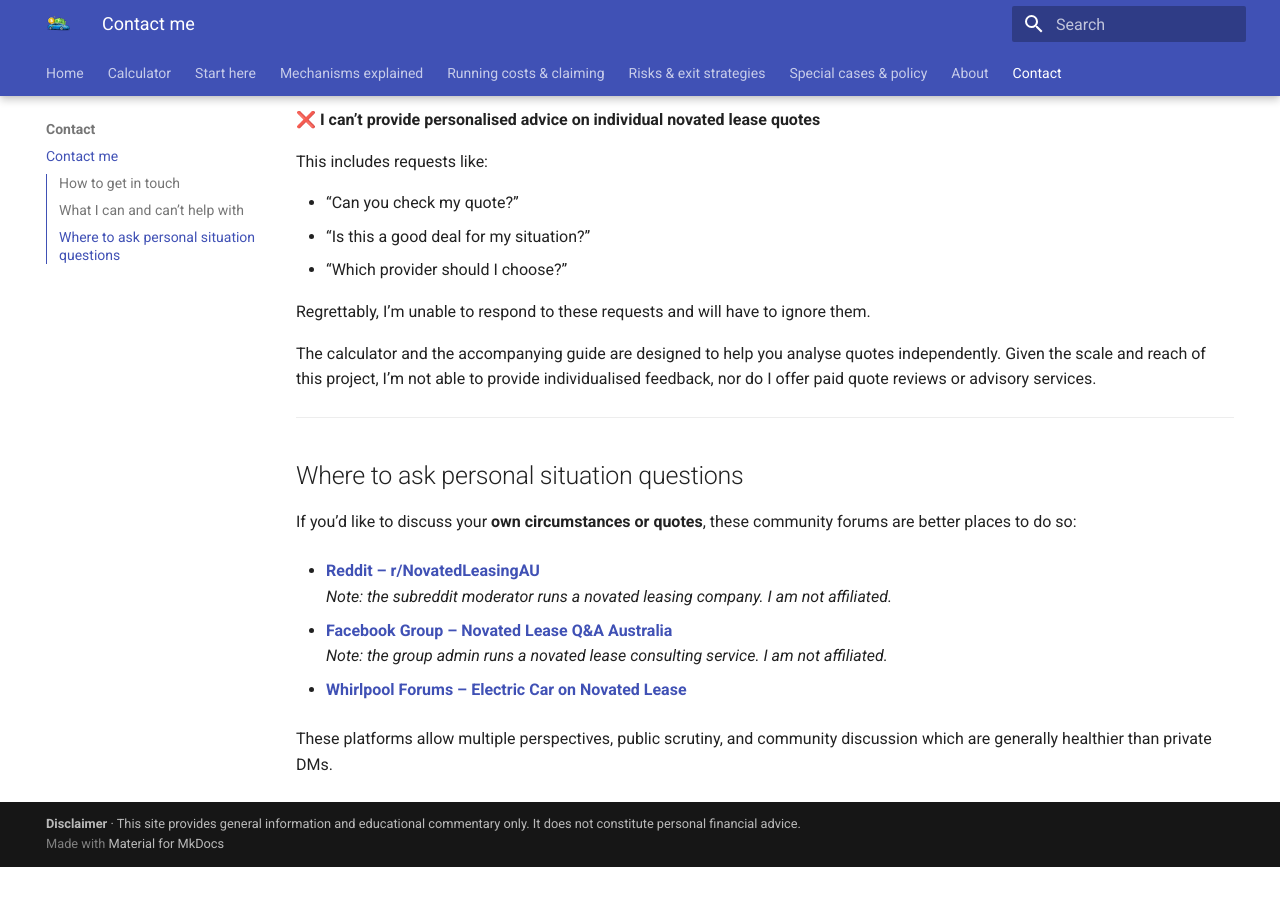
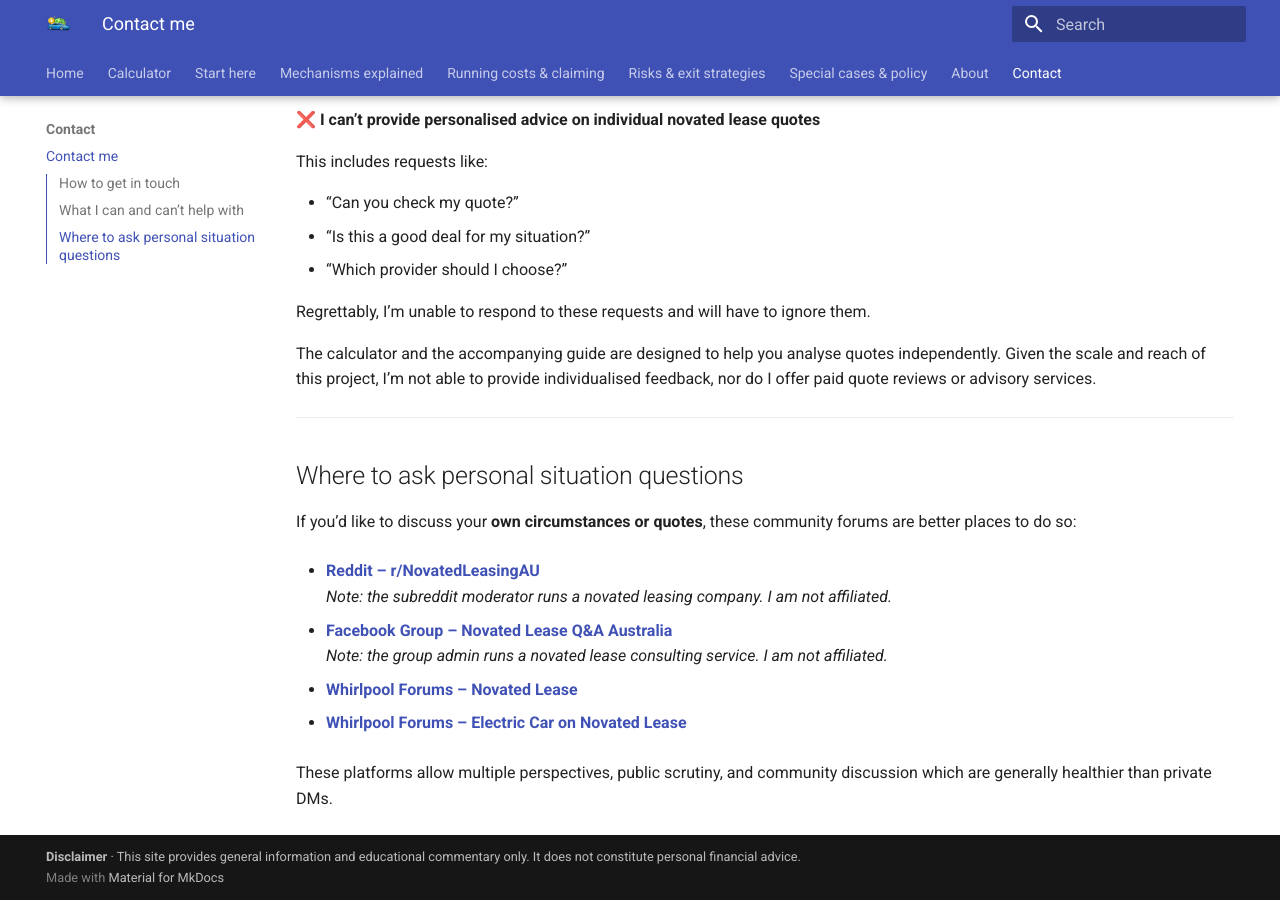
Before and after one commit to novatedlease/novatedlease.github.io, an MkDocs documentation site: the page built from docs/about/contact.md, in a window 1280 px wide and 900 px high, scrolled down 836 px. Built offline with MkDocs 1.6.1 and Material for MkDocs 9.7.7, drawn with Linux system fonts in a browser that asks for light colours; before the commit the page ends 1703 px from its top, so only the background shows below that.

Commit message:
Added additional WP link

```diff
--- a/docs/about/contact.md
+++ b/docs/about/contact.md
@@ -56,6 +56,9 @@ If you’d like to discuss your **own circumstances or quotes**, these community
 - **[Facebook Group – Novated Lease Q&A Australia](https://www.facebook.com/groups/602788952082399)**
   *Note: the group admin runs a novated lease consulting service. I am not affiliated.*
 
+- **[Whirlpool Forums – Novated Lease]([https://forums.whirlpool.net.au/thread/30621vx3)**
+
 - **[Whirlpool Forums – Electric Car on Novated Lease](https://forums.whirlpool.net.au/thread/3yqm6m0v)**
 
+
 These platforms allow multiple perspectives, public scrutiny, and community discussion which are generally healthier than private DMs.
```
